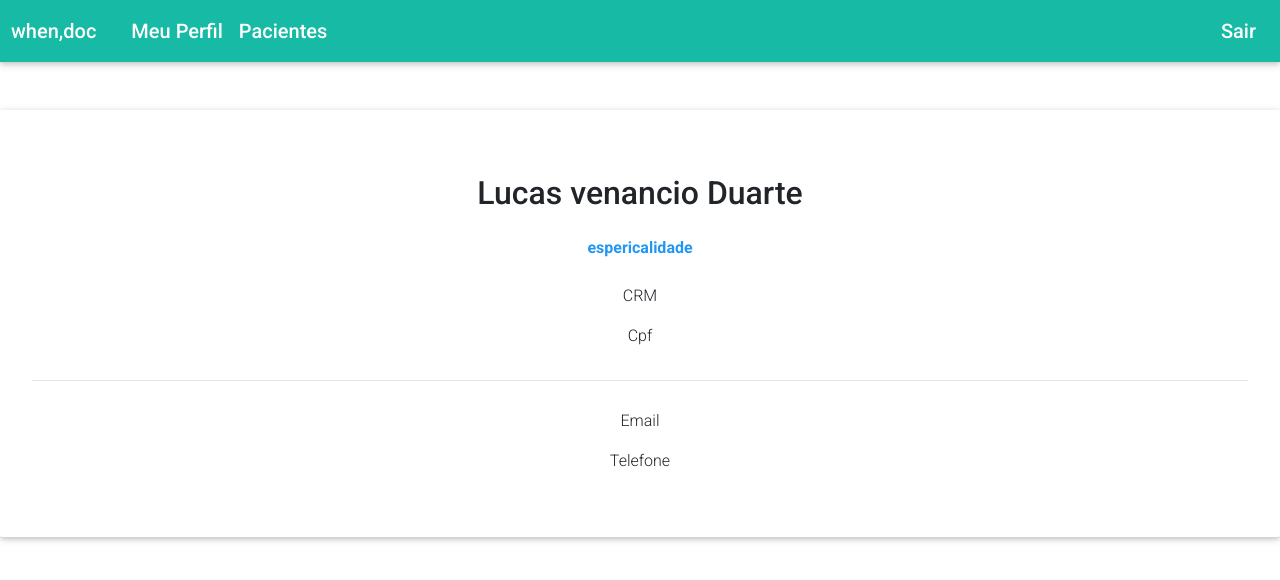
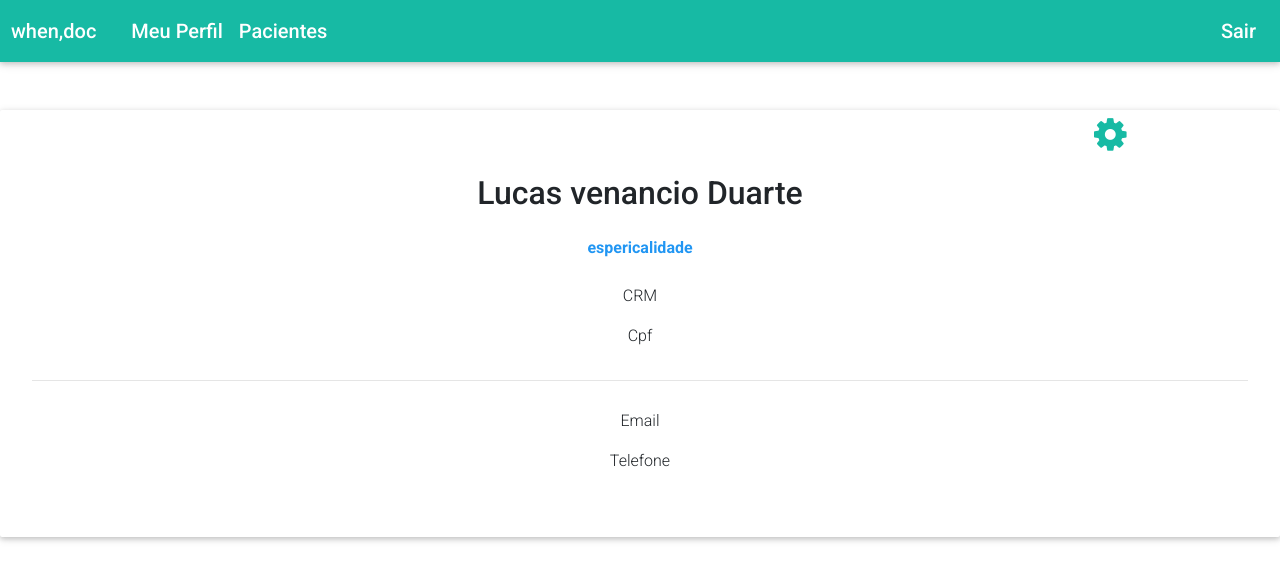
Before and after one commit to wesleylq/When-Doc-Front-end-, a React (Create React App) app: page /menu/meuPerfil in a window 1280 px wide. Shown: the top 580 px of the page. Built offline with nearby package versions, Linux system fonts and the light colour scheme.

Commit message:
add modal de edit info medico

```diff
--- /dev/null
+++ b/src/meuPerfil/EditDados.js
@@ -0,0 +1,39 @@
+import React from 'react';
+import { Container, Button, Modal, ModalBody, ModalHeader, ModalFooter } from 'mdbreact';
+import './MeuPerfil.css';
+
+class MeuPerfil extends React.Component {
+  constructor(props) {
+    super(props);
+    this.state = {
+      modal14: false
+    };
+  }
+
+  toggle(nr) {
+    let modalNumber = 'modal' + nr
+    this.setState({
+      [modalNumber]: !this.state[modalNumber]
+    });
+  }
+
+  render() {
+    return (
+      <Container>
+        <i onClick={() => this.toggle(14)} id='iconeButtonConfiguracaoMedico' className="navbar-toggler fa fa-cog" aria-hidden="true"></i>
+        <Modal isOpen={this.state.modal14} toggle={() => this.toggle(14)} centered>
+          <ModalHeader toggle={() => this.toggle(14)}>Modal title</ModalHeader>
+          <ModalBody>
+            Lorem ipsum dolor sit amet, consectetur adipisicing elit, sed do eiusmod tempor incididunt ut labore et dolore magna aliqua. Ut enim ad minim veniam, quis nostrud exercitation ullamco laboris nisi ut aliquip ex ea commodo consequat.
+          </ModalBody>
+          <ModalFooter>
+            <Button color="secondary" onClick={() => this.toggle(14)}>Close</Button>
+            <Button color="primary">Save changes</Button>
+          </ModalFooter>
+        </Modal>
+      </Container>
+    );
+  }
+}
+
+export default MeuPerfil;
--- a/src/meuPerfil/MeuPerfil.css
+++ b/src/meuPerfil/MeuPerfil.css
@@ -0,0 +1,14 @@
+
+#iconeButtonConfiguracaoMedico {
+	position: absolute;
+	font-size: 38px;
+  	background-color: white;
+  	color: #17baa4;
+  	border-radius: 100%;
+  	height: 40px;
+    width: 42px;
+    padding-left: 5px;
+    padding-top: 0px;
+    margin-left: 35%;
+    margin-top: -60px;
+}
--- a/src/meuPerfil/MeuPerfil.js
+++ b/src/meuPerfil/MeuPerfil.js
@@ -1,24 +1,25 @@
 import React from 'react';
-import './MeuPerfil.css'
-
+import './MeuPerfil.css';
+import EditDados from './EditDados.js';
 const MeuPerfil = (props) => {
   return (
       <section className="team-section text-center my-5">
-          <div class="jumbotron text-center">
-              <h2 class="card-title h2">Lucas venancio Duarte</h2>
-              <p class="blue-text my-4 font-weight-bold">espericalidade</p>
-              <div class="row d-flex justify-content-center">
-                <div class="col-xl-7 pb-2">
-                  <p class="card-text">CRM</p>
-                  <p class="card-text">Cpf</p>
-                </div>
+        <div className="jumbotron text-center">
+            <EditDados/>
+            <h2 className="card-title h2">Lucas venancio Duarte</h2>
+            <p className="blue-text my-4 font-weight-bold">espericalidade</p>
+            <div className="row d-flex justify-content-center">
+              <div className="col-xl-7 pb-2">
+                <p className="card-text">CRM</p>
+                <p className="card-text">Cpf</p>
               </div>
-              <hr class="my-4"/>
-              <div class="pt-1">
-                <p class="card-text">Email</p>
-                <p class="card-text">Telefone</p>
-              </div>
-           </div>
+            </div>
+            <hr className="my-4"/>
+            <div className="pt-1">
+              <p className="card-text">Email</p>
+              <p className="card-text">Telefone</p>
+            </div>
+         </div>
       </section>
   );
 }
--- a/src/paciente/Paciente.css
+++ b/src/paciente/Paciente.css
@@ -2,8 +2,8 @@
 	max-width: 70%;
 	max-height: 90%;
 	margin-left: auto;
-  margin-right: auto;
-  margin-top: 1%;
+ 	margin-right: auto;
+    margin-top: 1%;
 }
 
 .circle {
@@ -14,7 +14,7 @@
 
 #iconeButtonCadastrarPaciente {
 	font-size: 20px;
-  margin-left: -9px;
+    margin-left: -9px;
 }
 
 #modalCadastraPaciente {
```
